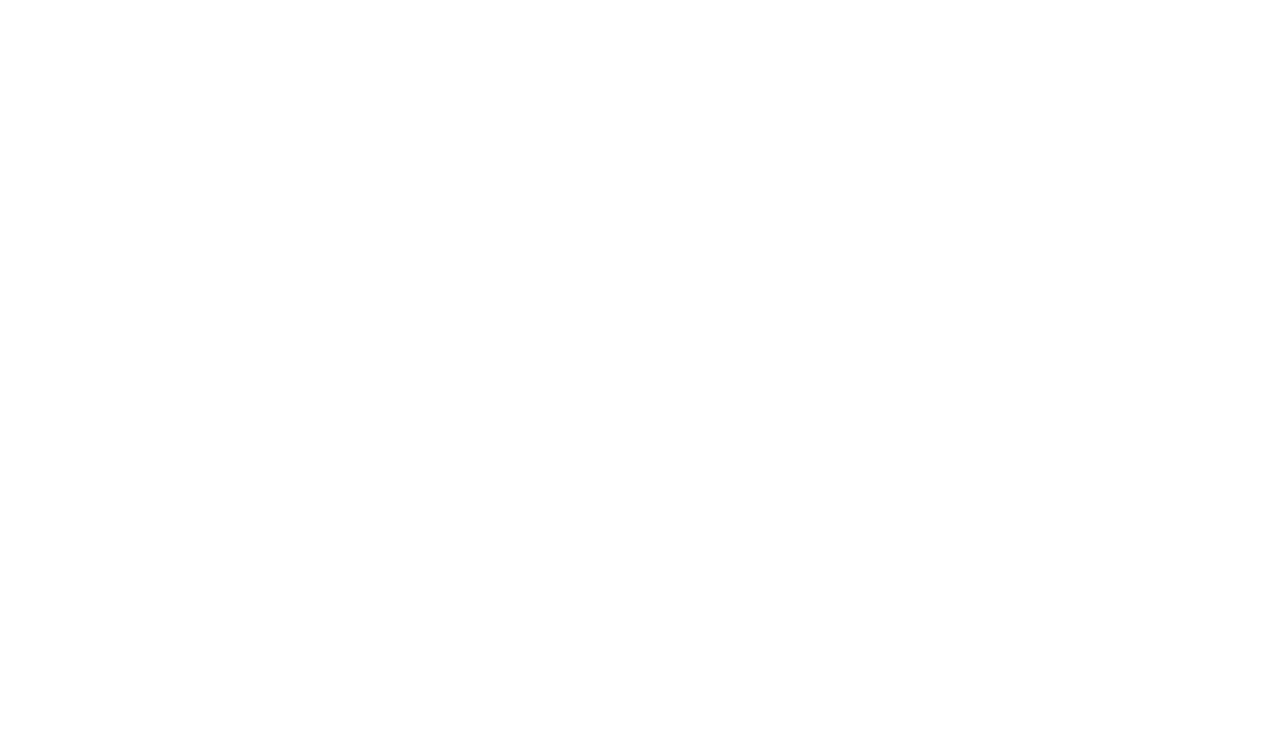
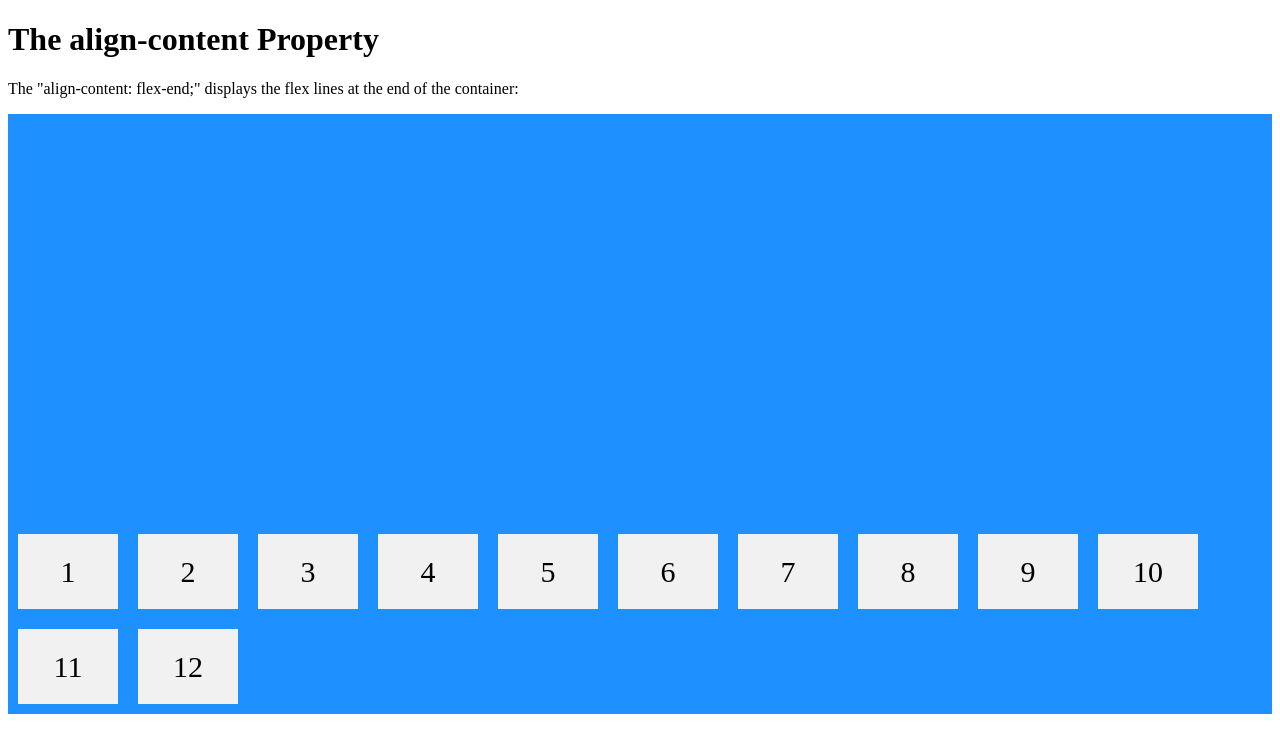
Before and after one commit to ravigunz/css-flexbox, a plain HTML site: page index.html in a window 1280 px wide. Drawn offline with Linux system fonts and the light colour scheme.

Commit message:
add flex

```diff
--- a/index.html
+++ b/index.html
@@ -1,12 +1,46 @@
 <!DOCTYPE html>
-<html lang="en">
+<html>
 <head>
-    <meta charset="UTF-8">
-    <meta http-equiv="X-UA-Compatible" content="IE=edge">
-    <meta name="viewport" content="width=device-width, initial-scale=1.0">
-    <title>CSS Flex Box</title>
+<style>
+.flex-container {
+  display: flex;
+  height: 600px;
+  flex-wrap: wrap;
+  align-content: flex-end;
+  overflow: scroll;
+  background-color: DodgerBlue;
+}
+
+.flex-container > div {
+  background-color: #f1f1f1;
+  width: 100px;
+  margin: 10px;
+  text-align: center;
+  line-height: 75px;
+  font-size: 30px;
+}
+</style>
 </head>
 <body>
 
+<h1>The align-content Property</h1>
+
+<p>The "align-content: flex-end;" displays the flex lines at the end of the container:</p>
+
+<div class="flex-container">
+  <div>1</div>
+  <div>2</div>
+  <div>3</div>
+  <div>4</div>
+  <div>5</div>
+  <div>6</div>
+  <div>7</div>
+  <div>8</div>
+  <div>9</div>
+  <div>10</div>
+  <div>11</div>
+  <div>12</div>
+</div>
+
 </body>
 </html>
```
